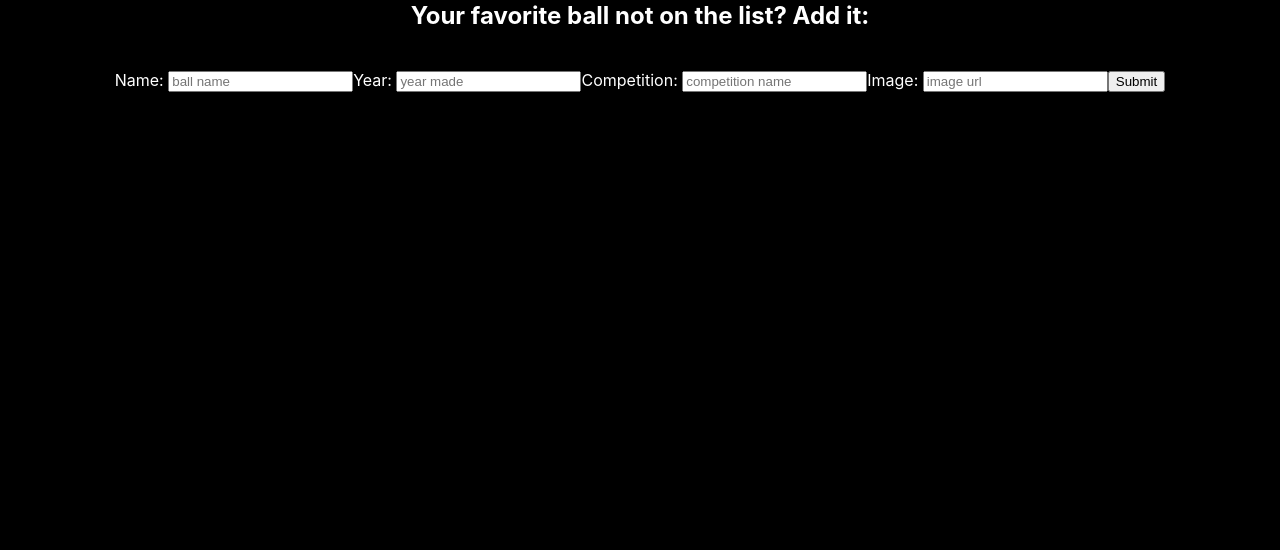
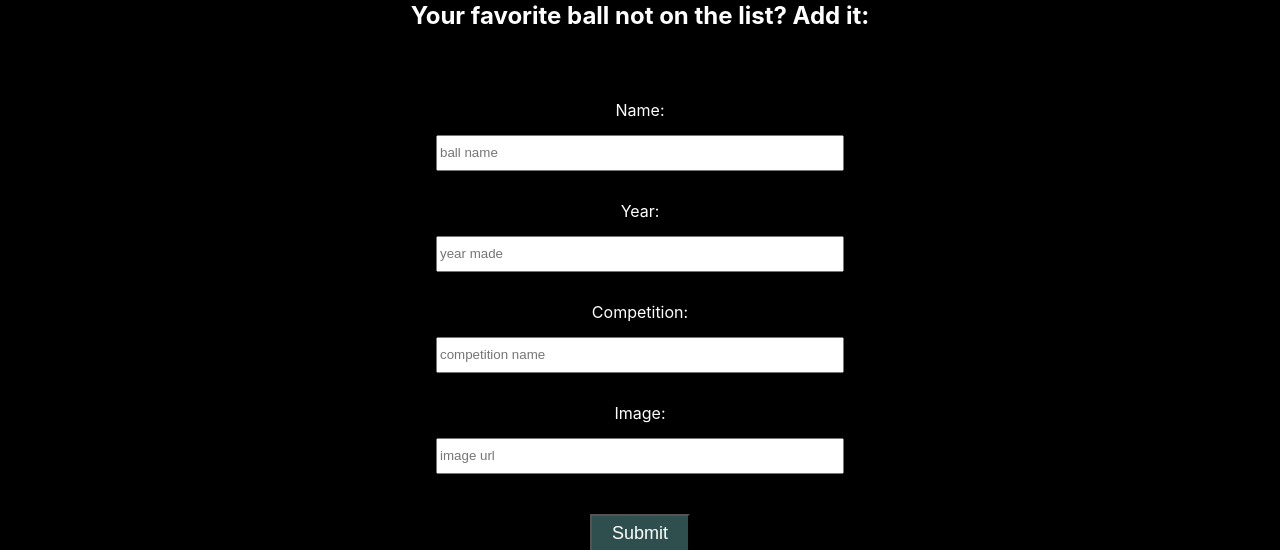
Before and after one commit to CristianAlaniz20/phase-2-react-project, a React (Create React App) app: page /add-ball in a window 1280 px wide. Shown: the part 279-829 px from the top of the page. Before the commit the page ends 800 px from the top, so only its background shows below. Built offline with nearby package versions, Linux system fonts and the light colour scheme; data requests are answered from the project's data file.

Commit message:
update AddBall.js and AddBall.css

```diff
--- a/db.json
+++ b/db.json
@@ -1,35 +1,35 @@
 {
   "balls": [
     {
-      "id": 1,
+      "id": "1",
       "name": "Teamgeist",
       "year": 2006,
       "competition": "Germany World Cup",
       "image": "https://i.pinimg.com/474x/ac/22/a2/ac22a28dbc67c46bced876557a34f461.jpg"
     },
     {
-      "id": 2,
+      "id": "2",
       "name": "Jabulani",
       "year": 2010,
       "competition": "South Africa World Cup",
       "image": "https://p1.hiclipart.com/preview/937/93/264/world-cup-balls-white-adidas-jabulani-soccer-ball.jpg"
     },
     {
-      "id": 3,
+      "id": "3",
       "name": "Brazuca",
       "year": 2014,
       "competition": "Brazil World Cup",
       "image": "https://i.etsystatic.com/41490173/r/il/b0cf34/4798025362/il_794xN.4798025362_o8ee.jpg"
     },
     {
-      "id": 4,
+      "id": "4",
       "name": "Telstar",
       "year": 2018,
       "competition": "Russia World Cup",
       "image": "https://m.media-amazon.com/images/I/41pncBt0L9L._AC_.jpg"
     },
     {
-      "id": 5,
+      "id": "5",
       "name": "Al Rihla",
       "year": 2022,
       "competition": "Qatar World Cup",
--- a/src/AddBall.css
+++ b/src/AddBall.css
@@ -0,0 +1,25 @@
+form {
+    display: flex;
+    align-items: center;
+    justify-content: center;
+    flex-direction: column;
+}
+
+label {
+    margin-top: 30px;
+    margin-bottom: 15px;
+}
+
+input {
+    height: 30px;
+    width: 400px;
+}
+
+button {
+    margin-top: 40px;
+    height: 40px;
+    width: 100px;
+    font-size: large;
+    background-color: darkslategray;
+    color: white;
+}
--- a/src/AddBall.js
+++ b/src/AddBall.js
@@ -40,7 +40,7 @@ function AddBall() {
             <h2>Your favorite ball not on the list? Add it:</h2>
             <br />
             <form onSubmit={handleSubmit} >
-                <label htmlFor="name">Name: </label>
+                <label htmlFor="name" >Name: </label>
                 <input
                     type="text"
                     name="name"
@@ -48,9 +48,8 @@ function AddBall() {
                     placeholder="ball name"
                     value={ballForm.name}
                     onChange={handleInputChange}
-                    className='input'
                 />
-                <label htmlFor="year">Year: </label>
+                <label htmlFor="year" >Year: </label>
                 <input
                     type="text"
                     name="year"
@@ -58,9 +57,8 @@ function AddBall() {
                     placeholder="year made"
                     value={ballForm.year}
                     onChange={handleInputChange}
-                    className='input'
                 />
-                <label htmlFor="competition">Competition: </label>
+                <label htmlFor="competition" >Competition: </label>
                 <input
                     type="text"
                     name="competition"
@@ -68,9 +66,8 @@ function AddBall() {
                     placeholder="competition name"
                     value={ballForm.competition}
                     onChange={handleInputChange}
-                    className='input'
                 />
-                <label htmlFor="image">Image: </label>
+                <label htmlFor="image" >Image: </label>
                 <input
                     type="text"
                     name="image"
@@ -78,7 +75,6 @@ function AddBall() {
                     placeholder="image url"
                     value={ballForm.image}
                     onChange={handleInputChange}
-                    className='input'
                 />
                 <button type="submit">Submit</button>
             </form>
```
